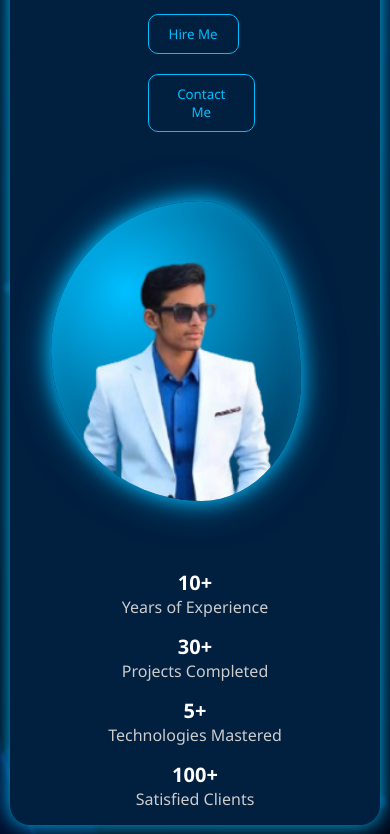
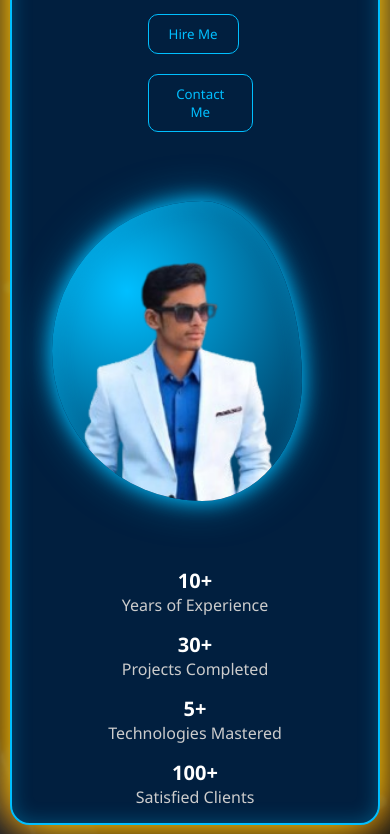
Before and after one commit to Kartikpatel3/Mywebsite, a plain HTML site: page index.html in a window 390 px wide. Shown: the part 695-1529 px from the top of the page. Drawn offline with nearby package versions, Linux system fonts and the light colour scheme.

Commit message:
Update style.css

```diff
--- a/style.css
+++ b/style.css
@@ -534,7 +534,11 @@ img {
     width: 100%;
     padding: 15px;
     box-shadow: blue;
-    border: none;
+    box-shadow:
+    0 0 50px #f2ff00,
+    0 0 40px rgb(255, 48, 17),
+    inset 0 0 20px rgba(0, 191, 255, 0.3);
+  }
   }
   .portfolio-boxx {
     height: 1200px;
```
